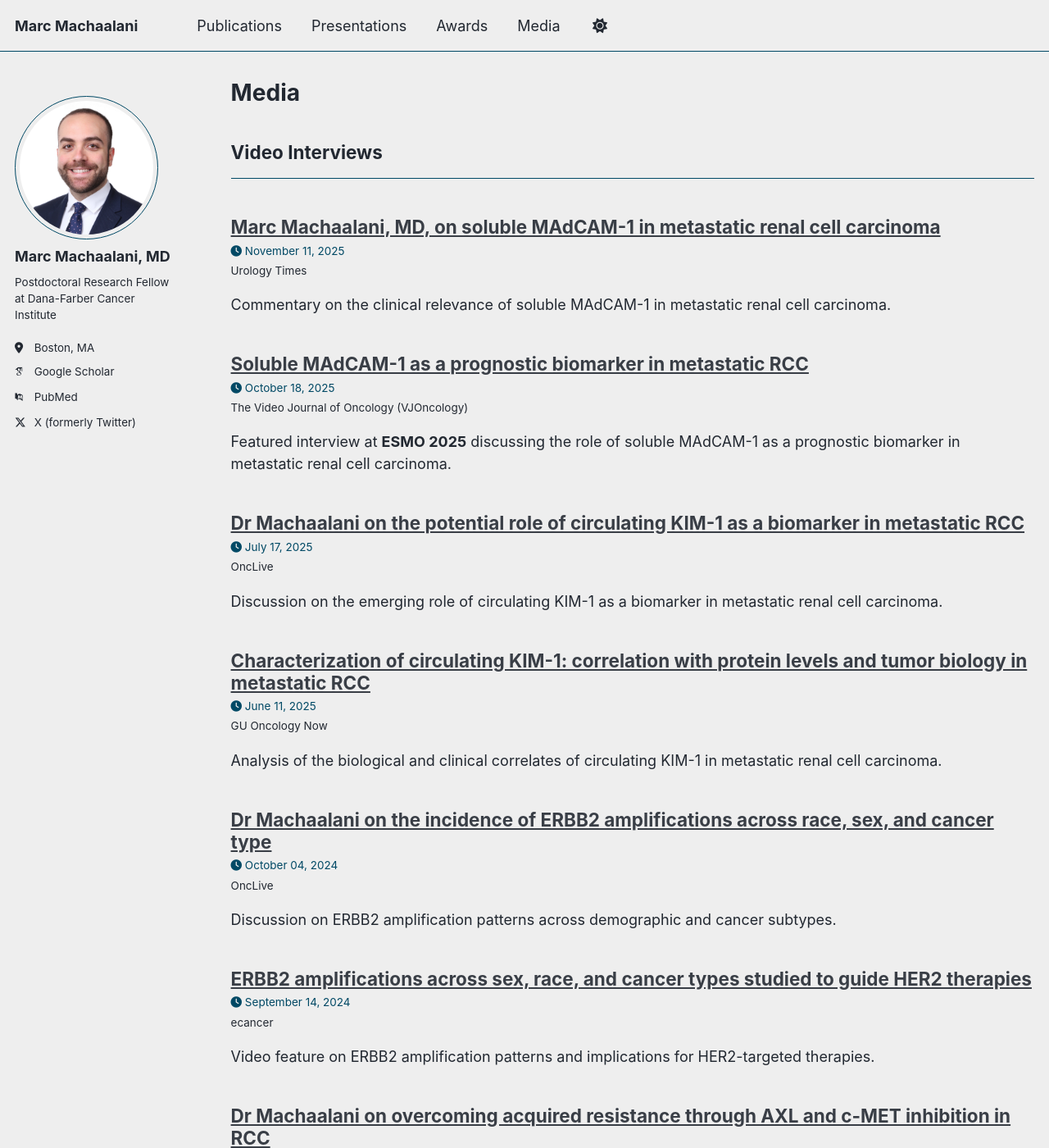
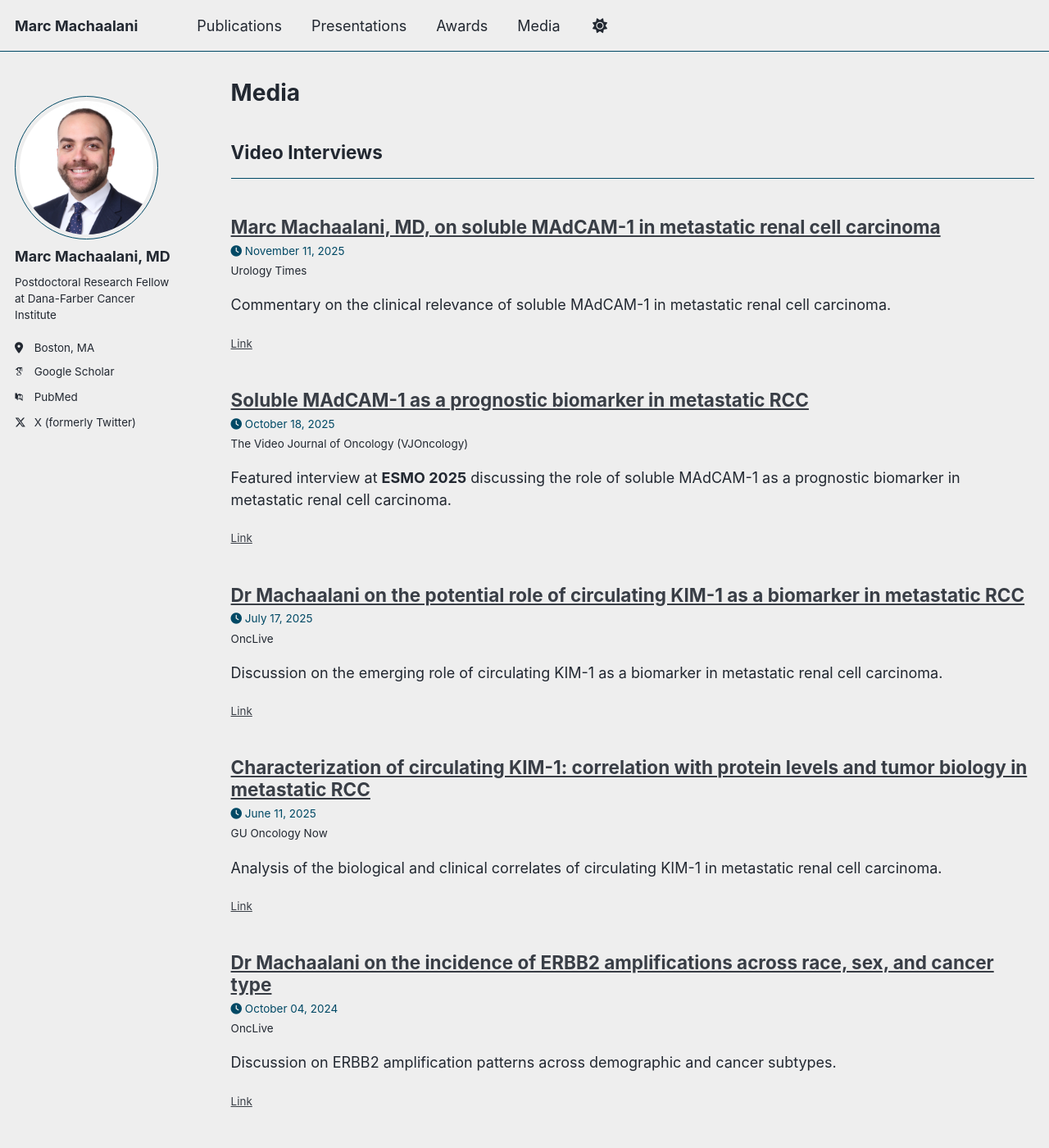
Before and after one commit to MarcMachaalani/marcmachaalani.github.io, a Jekyll site: the page built from _pages/media.html, in a window 1280 px wide and 1400 px high. Shown: the whole window at 82% size. Built offline with Jekyll 4.4.1, drawn with Linux system fonts in a browser that asks for light colours; some web fonts are replaced; a script bundle is joined from its source files by our own code; library files that are not in the unit come from our copies; some of the changed text lies outside the part shown.

Commit message:
Update talks and media categories, layout, and styling

```diff
--- a/_includes/archive-single-talk.html
+++ b/_includes/archive-single-talk.html
@@ -54,7 +54,7 @@
 
     {% if post.venue %}
       <p class="archive__item-excerpt" itemprop="description">
-                {{ post.venue }}{% if post.location %}, {{ post.location }}{% endif %}
+        {{ post.venue }}{% if post.location %}, {{ post.location }}{% endif %}
       </p>
     {% endif %}
 
@@ -63,5 +63,13 @@
         {{ post.excerpt | markdownify }}
       </p>
     {% endif %}
+
+    {% if post.collection == "media" and post.paperurl %}
+      <p class="archive__item-excerpt" itemprop="description">
+        <a href="{{ post.paperurl }}" target="_blank" rel="noopener">
+          Link
+        </a>
+      </p>
+    {% endif %}
   </article>
 </div>
```
